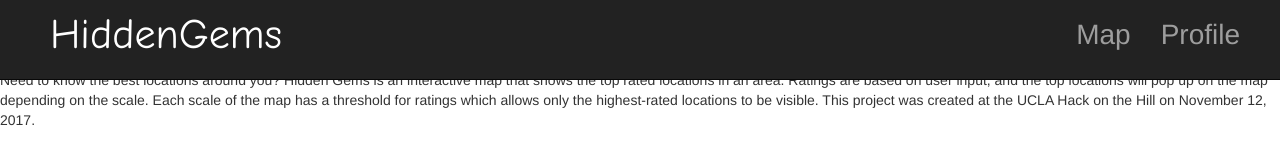
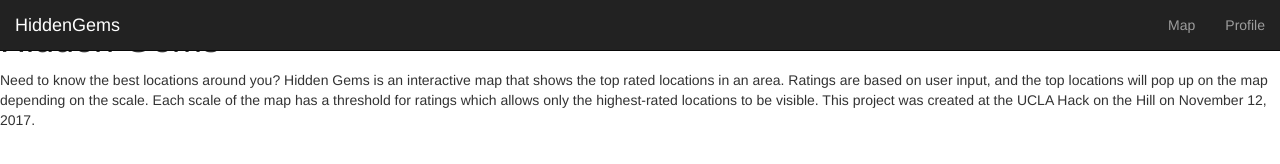
Before and after one commit to nicklin37/HiddenGems, a website: page views/index.html in a window 1280 px wide. Drawn offline with nearby package versions, Linux system fonts and the light colour scheme; files that its build step writes are made by us from their sources; a web font is replaced by a local one.

Commit message:
Update css

```diff
--- a/public/css/map.css
+++ b/public/css/map.css
@@ -1,5 +1,5 @@
 body {
-	margin-top: 25px;
+	margin-top: 50px;
 	padding: 20px;
 }
 
--- a/views/style.css
+++ /dev/null
@@ -1,20 +0,0 @@
-.navbar-brand {
-	font-family: "Comic Sans MS", cursive, sans-serif;
-	padding-top: 25px;
-	padding-left: 50px;
-	font-size: 1.5em;
-}
-
-.my-navbar {
-	height: 10%;
-	font-size: 2em;
-}
-
-.active {
-
-}
-
-.navbar-nav {
-	padding-top: 10px;
-	padding-right: 25px;
-}
```
Also changed, not shown: views/map.html (+1 -0 lines).
